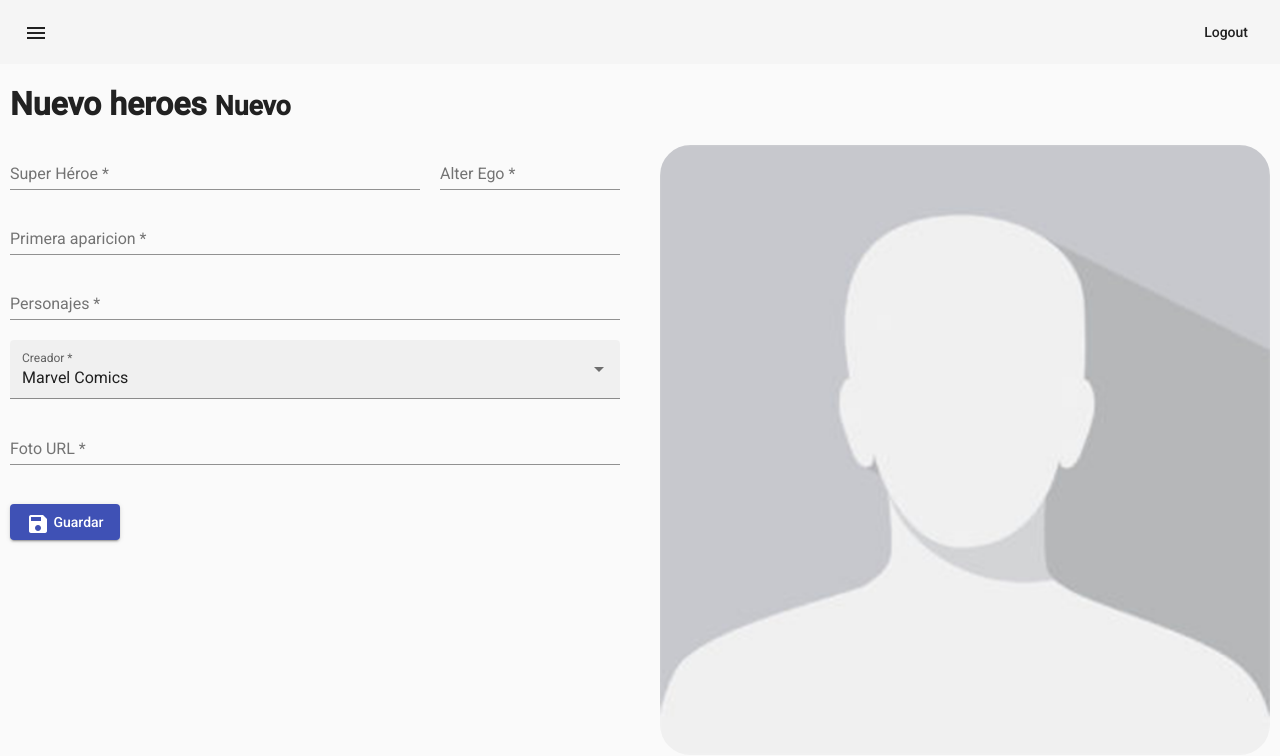
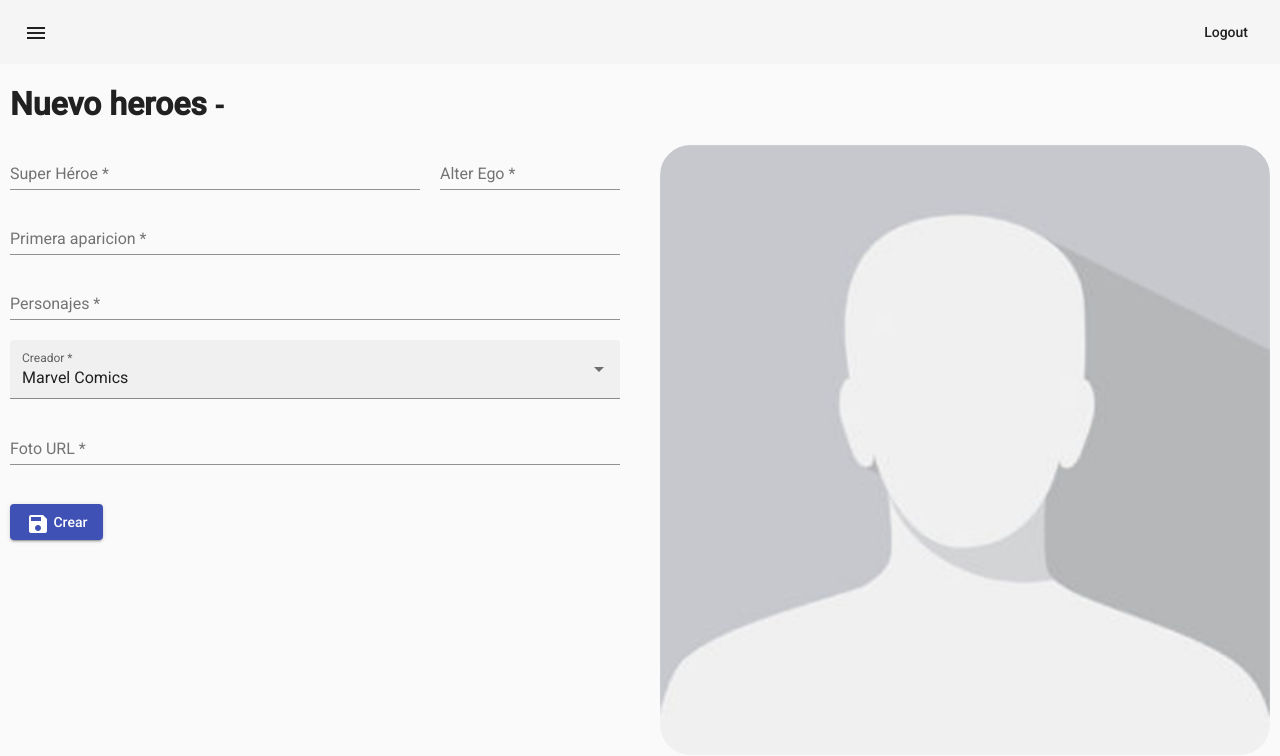
Before and after one commit to christian-lm/ng-heroes-app, an Angular app: page /heroes/agregar in a window 1280 px wide. Shown: the top 756 px of the page. Built offline with nearby package versions, Linux system fonts and the light colour scheme.

Commit message:
- Se corrigen textos para 'Editar/Agregar'

```diff
--- a/src/app/heroes/pages/agregar/agregar.component.html
+++ b/src/app/heroes/pages/agregar/agregar.component.html
@@ -1,4 +1,6 @@
-<h1>Nuevo heroes <small>Nuevo</small></h1>
+<h1>
+  {{(heroe.id) ? 'Editar' : 'Nuevo'}}
+  heroes <small> - {{heroe.superhero}}</small></h1>
 
 <div fxLayout="row" fxLayout.xs="column" fxLayoutGap="40px">
 
@@ -64,7 +66,7 @@
 
       <button mat-raised-button color="primary" (click)="guardar()">
         <mat-icon>save</mat-icon>
-        Guardar
+        {{(heroe.id) ? 'Actualizar' : 'Crear'}}
       </button>
 
       <div class="spacer"></div>
```
